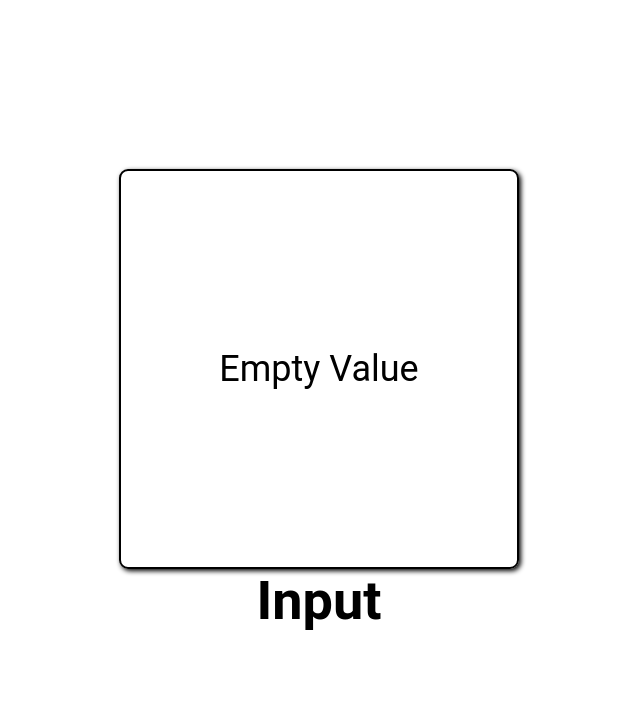
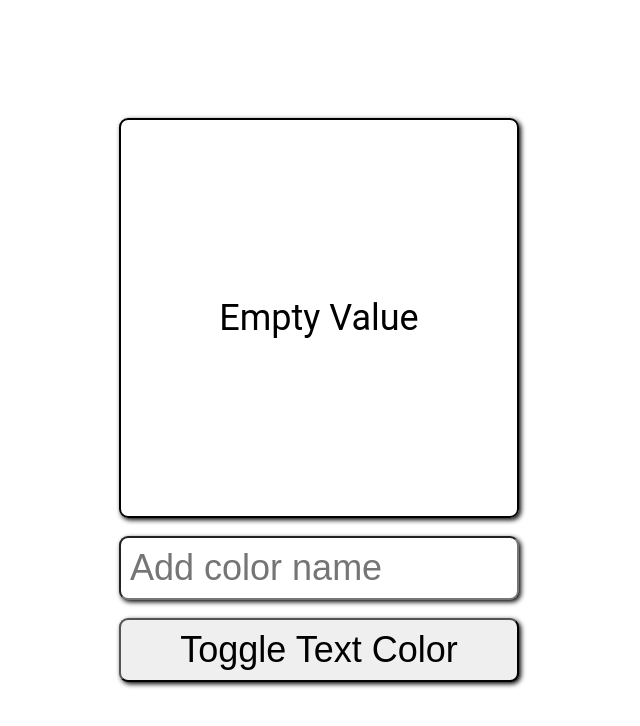
Before and after one commit to Markopolo619/color-display, a React (Create React App) app: page / in a window 1280 px wide. Shown: the top 726 px of the page, without its empty margins (321-961 px from the left). Built offline with nearby package versions, Linux system fonts and the light colour scheme.

Commit message:
Created color input and text color toggle button

```diff
--- a/src/Components/Input.js
+++ b/src/Components/Input.js
@@ -1,8 +1,26 @@
-const Input = () => {
+import colorNames from 'colornames'
+const Input = ({ colorValue, setColorValue, setHexValue, isDarkText, setIsDarkText}) => {
     return (
-        <div>
-            <h2>Input</h2>
-        </div>
+        <form onSubmit={(e) => e.preventDefault()}>
+            <label>Add Color Name:</label>
+            <input
+                autoFocus
+                type="text"
+                placeholder="Add color name"
+                required
+                value={colorValue}
+                onChange={(e) => {
+                    setColorValue(e.target.value);
+                    setHexValue(colorNames(e.target.value));
+                }}
+            />
+            <button
+                type="button"
+                onClick={() => setIsDarkText(!isDarkText)}
+            >
+                Toggle Text Color
+            </button>
+        </form>
     )
 }
 
```
